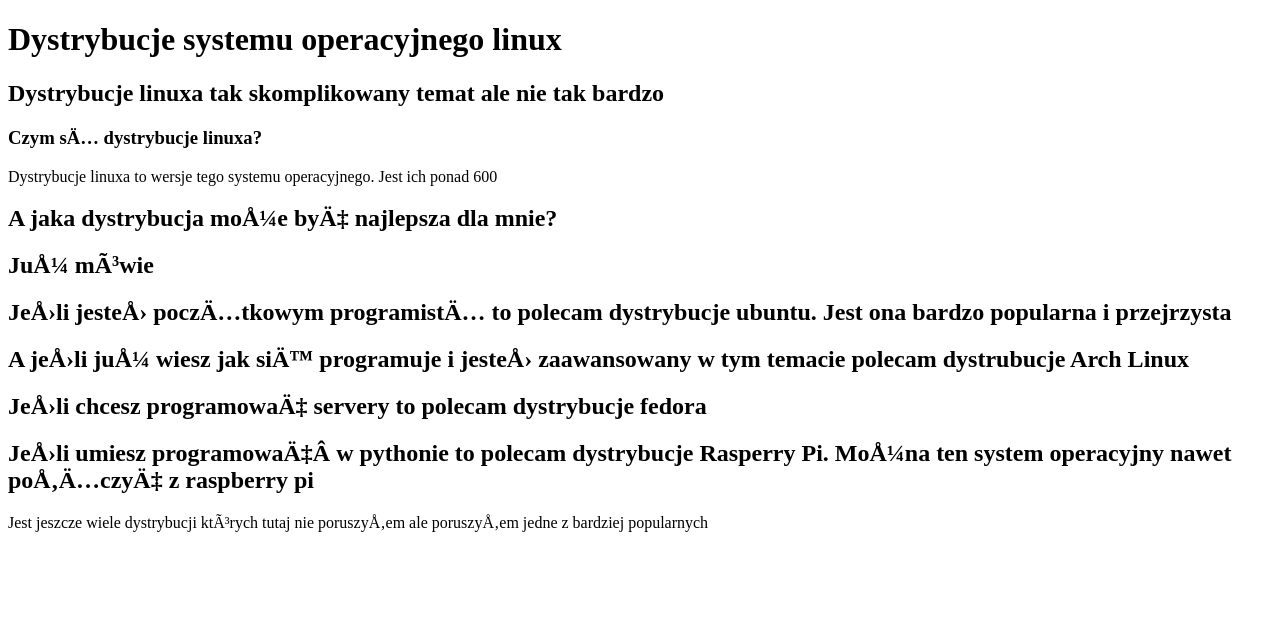
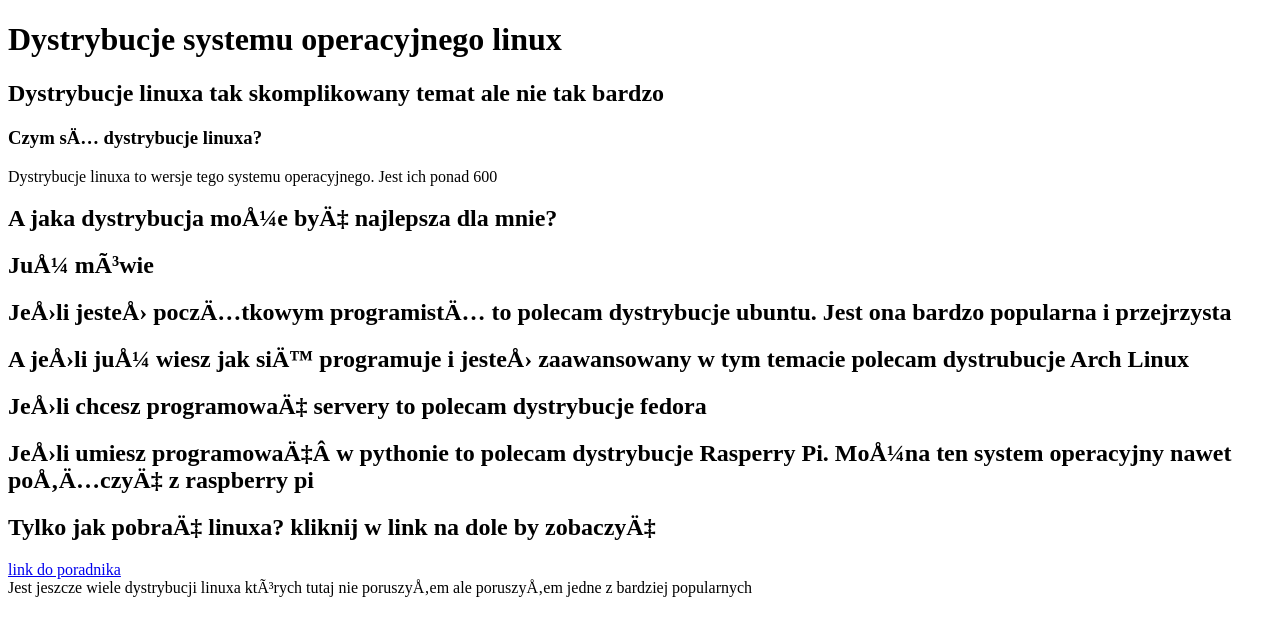
Before and after one commit to Robdev123/distralinuxa, a plain HTML site: page index.html in a window 1280 px wide. Drawn offline with Linux system fonts and the light colour scheme.

Commit message:
Add files via upload

```diff
--- a/index.html
+++ b/index.html
@@ -2,7 +2,7 @@
 <html>
 <head>
     <meta charset="UTF=8">
-    <meta name="description" content="To jest moja strona">
+    <meta name="description" content="Moja strona">
     <h1><title=>Dystrybucje systemu operacyjnego linux</title></h1>
 
 </head>
@@ -17,7 +17,10 @@
 		<h2>A jeśli już wiesz jak się programuje i jesteś zaawansowany w tym temacie polecam dystrubucje Arch Linux</h2>
 		<h2>Jeśli chcesz programować servery to polecam dystrybucje fedora</h2>
 		<h2>Jeśli umiesz programować w pythonie to polecam dystrybucje Rasperry Pi. Można ten system operacyjny nawet połączyć z raspberry pi</h2>
+		<h2>Tylko jak pobrać linuxa? kliknij w link na dole by zobaczyć</h2>
+		<a href="https://www.youtube.com/watch?v=B-kuF8CkqNY&ab_channel=Zedzol" target="_blank">link do poradnika</a>
+
     </main>
-	<section>Jest jeszcze wiele dystrybucji których tutaj nie poruszyłem ale poruszyłem jedne z bardziej popularnych</section>
+	<section>Jest jeszcze wiele dystrybucji linuxa których tutaj nie poruszyłem ale poruszyłem jedne z bardziej popularnych</section>
 </body>
 </html>
```
